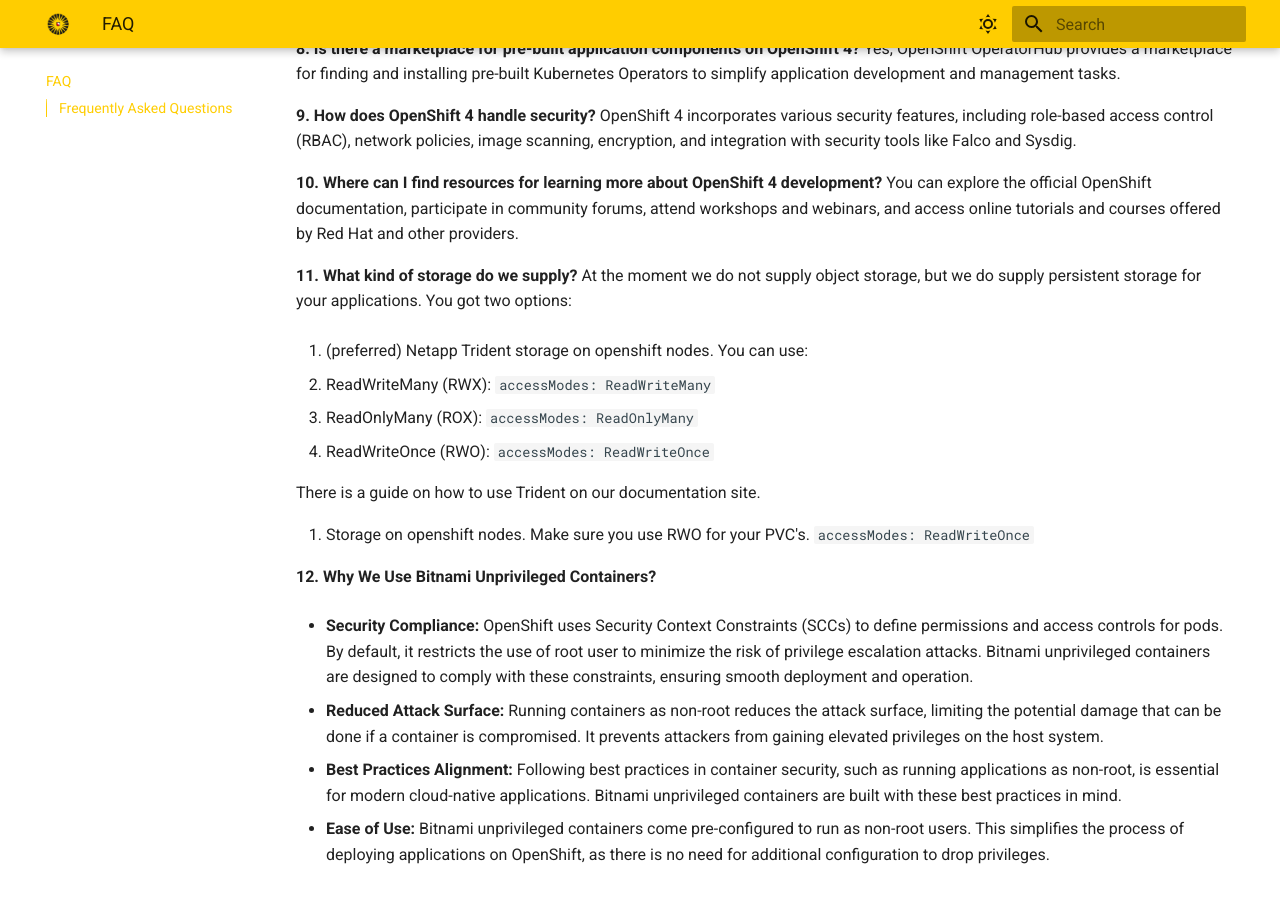
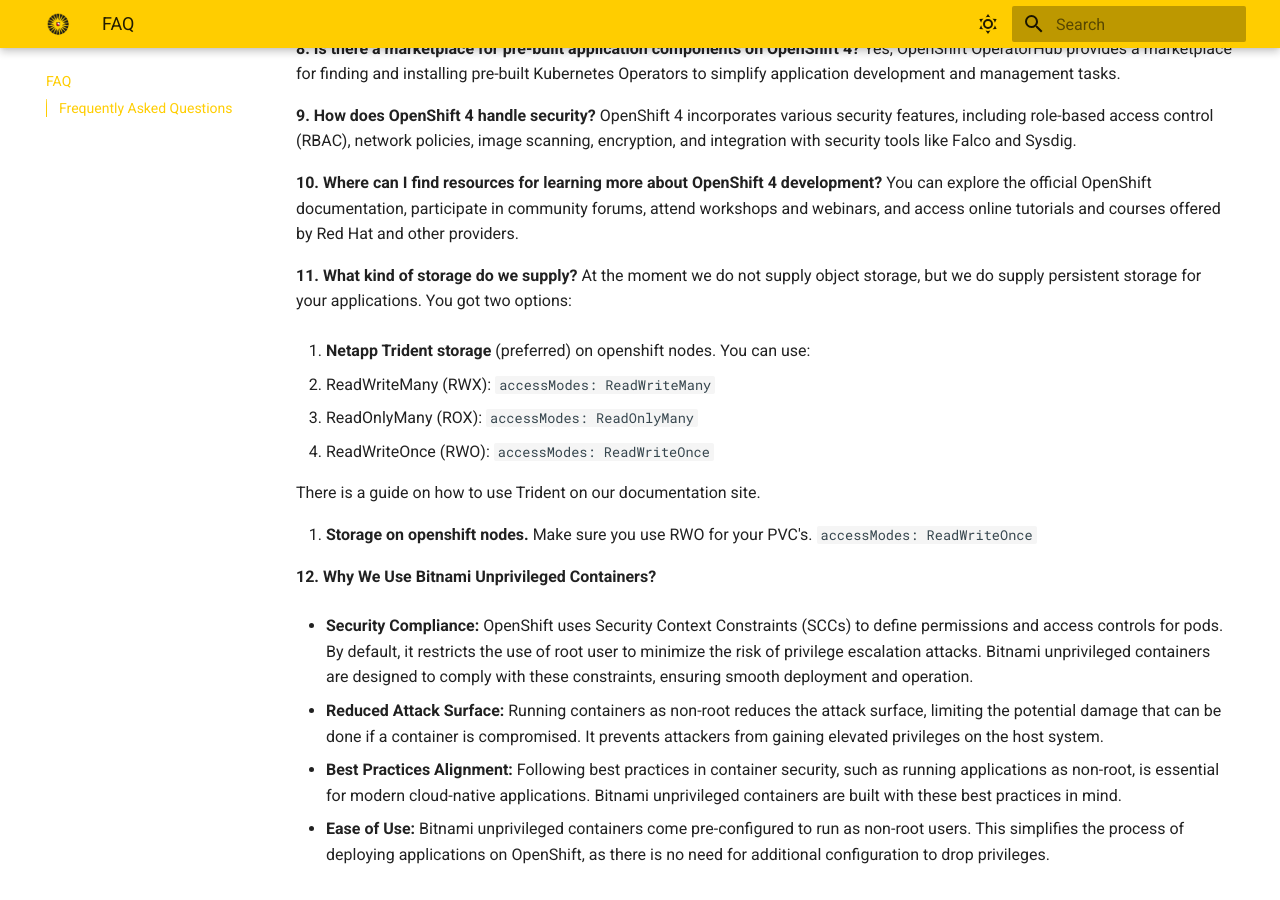
Before and after one commit to UtrechtUniversity/containerplatform-docs, an MkDocs documentation site: the page built from docs/faq.md, in a window 1280 px wide and 900 px high, scrolled down 830 px. Built offline with MkDocs 1.6.1 and Material for MkDocs 9.7.7, drawn with Linux system fonts in a browser that asks for light colours.

Commit message:
for fqa also correct indentation

```diff
--- a/docs/faq.md
+++ b/docs/faq.md
@@ -37,15 +37,15 @@
 At the moment we do not supply object storage, but we do supply persistent storage for your applications.
 You got two options:
 
-1. (preferred) Netapp Trident storage on openshift nodes. You can use:
+1. **Netapp Trident storage** (preferred) on openshift nodes. You can use:
 
-- ReadWriteMany (RWX): `accessModes:    ReadWriteMany`
-- ReadOnlyMany (ROX): `accessModes:    ReadOnlyMany`
-- ReadWriteOnce (RWO): `accessModes:    ReadWriteOnce`
+   - ReadWriteMany (RWX): `accessModes:    ReadWriteMany`
+   - ReadOnlyMany (ROX): `accessModes:    ReadOnlyMany`
+   - ReadWriteOnce (RWO): `accessModes:    ReadWriteOnce`
 
-There is a guide on how to use Trident on our documentation site.
+   There is a guide on how to use Trident on our documentation site.
 
-2. Storage on openshift nodes. Make sure you use RWO for your PVC's. `accessModes:    ReadWriteOnce`
+2. **Storage on openshift nodes.** Make sure you use RWO for your PVC's. `accessModes:    ReadWriteOnce`
 
 **12. Why We Use Bitnami Unprivileged Containers?**
 
```
